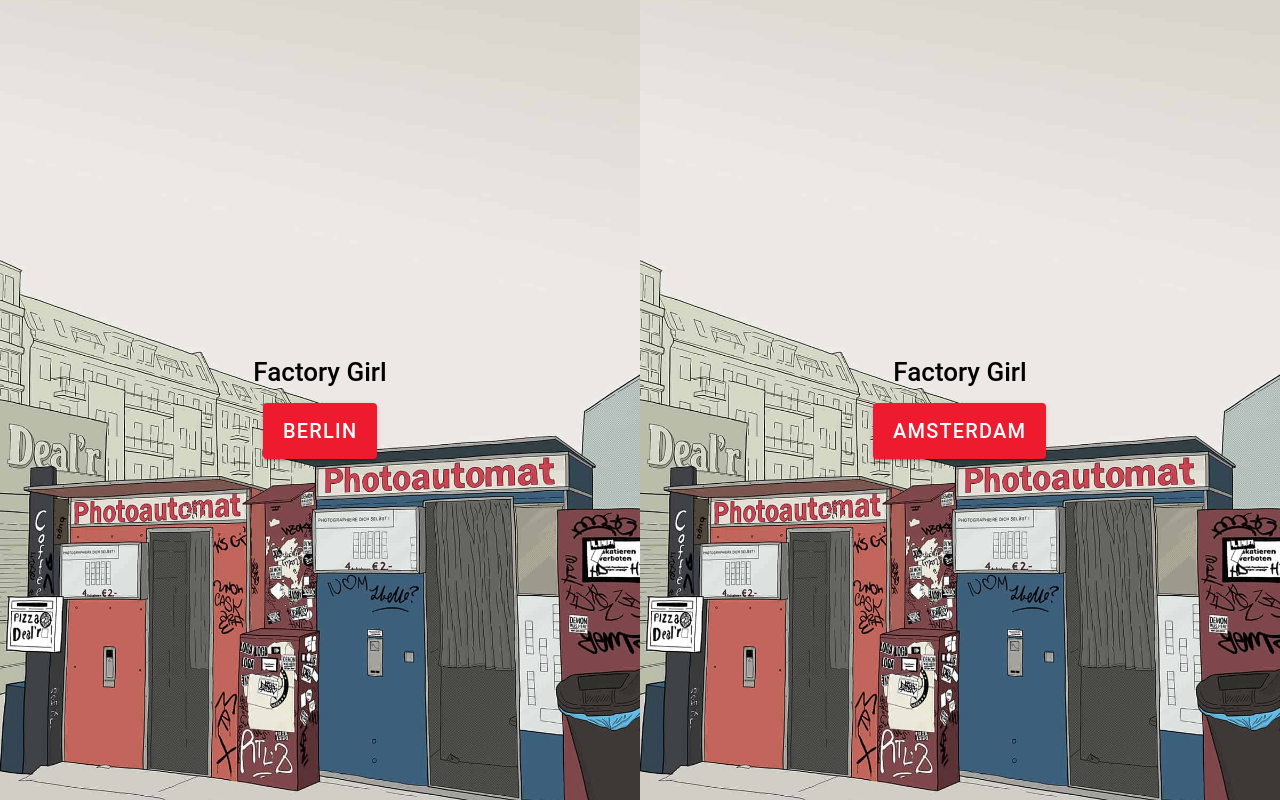
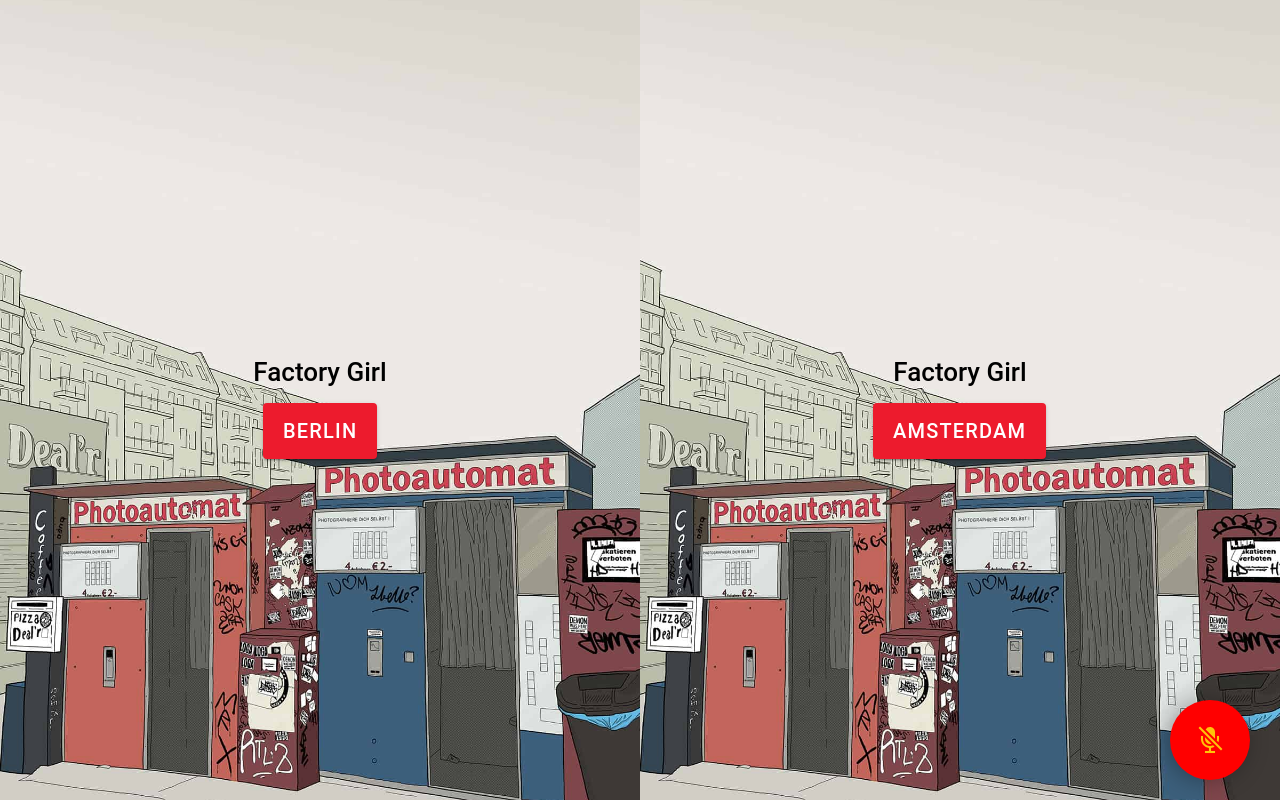
Before and after one commit to areeb-gsoftconsulting/Factory-Girl, a React (Create React App) app: page / in a window 1280 px wide. Built offline with nearby package versions, Linux system fonts and the light colour scheme.

Commit message:
feat: navigation from welcome screen

```diff
--- a/src/components/MicComp/VoiceInput.tsx
+++ b/src/components/MicComp/VoiceInput.tsx
@@ -4,6 +4,7 @@
 import style from "./style.module.css";
 import { micOffSharp, mic } from "ionicons/icons";
 import CartContext from "../../context/cartContext";
+import { useHistory, useLocation } from "react-router-dom";
 
 const SpeechRecognition =
   (window as any).SpeechRecognition || (window as any).webkitSpeechRecognition;
@@ -29,7 +30,19 @@
   const [previousRes, setPreviousRes] = useState<any>("");
   const [isFirstRender, setIsFirstRender] = useState(true);
   const { addItem, items } = useContext(CartContext);
+  const location = useLocation();
+  const history = useHistory();
 
+  useEffect(() => {
+    if (location.pathname == "/") {
+      console.log("home");
+      setAnswer({ response: "which resturant you want to go" });
+    }
+    if (transcript && location.pathname == "/") {
+      console.log("<aree>");
+      history.push("/factory-girl");
+    }
+  }, [location, transcript]);
   /////////////speaking part//////////
   useEffect(() => {
     const synth = window.speechSynthesis;
@@ -172,7 +185,7 @@
     }
   };
   useEffect(() => {
-    if (transcript.length > 0) {
+    if (transcript.length > 0 && location.pathname !== "/") {
       stopRecording();
       apiCall();
     }
--- a/src/pages/WelcomePage/index.tsx
+++ b/src/pages/WelcomePage/index.tsx
@@ -1,11 +1,23 @@
 import { IonContent, IonButton } from "@ionic/react";
 import styles from "./welcome.module.css";
 import { useHistory } from "react-router-dom";
+
+import { useEffect, useState } from "react";
+import VoiceInput from "../../components/MicComp/VoiceInput";
 
 const WelcomePage = () => {
   const history = useHistory();
   const goToResturant = () => {
     history.push("/factory-girl");
+  };
+
+  const [text, setText] = useState("");
+  const handleStart = () => {
+    console.log("Recording started");
+  };
+
+  const handleStop = (inputText: string) => {
+    setText(inputText);
   };
 
   return (
@@ -36,6 +48,7 @@
           </div>
         </div>
       </div>
+      <VoiceInput onStart={handleStart} onStop={handleStop} />
     </IonContent>
   );
 };
```
